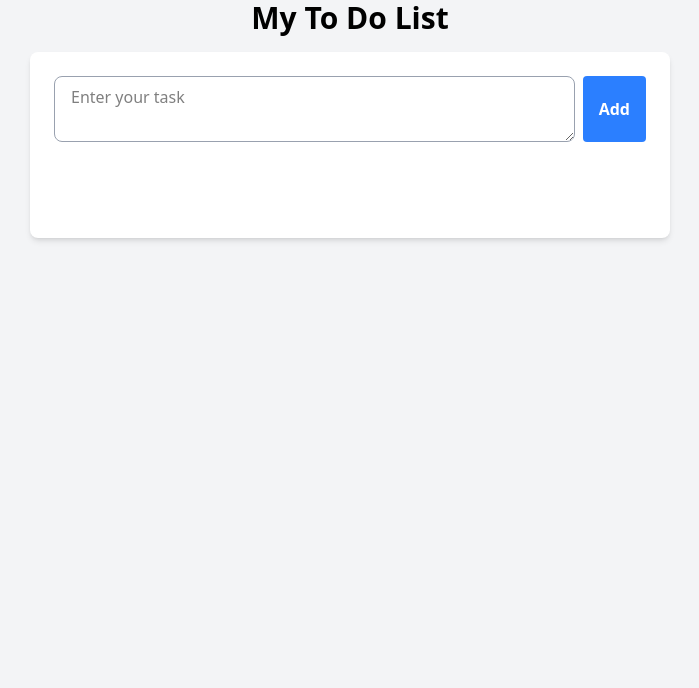
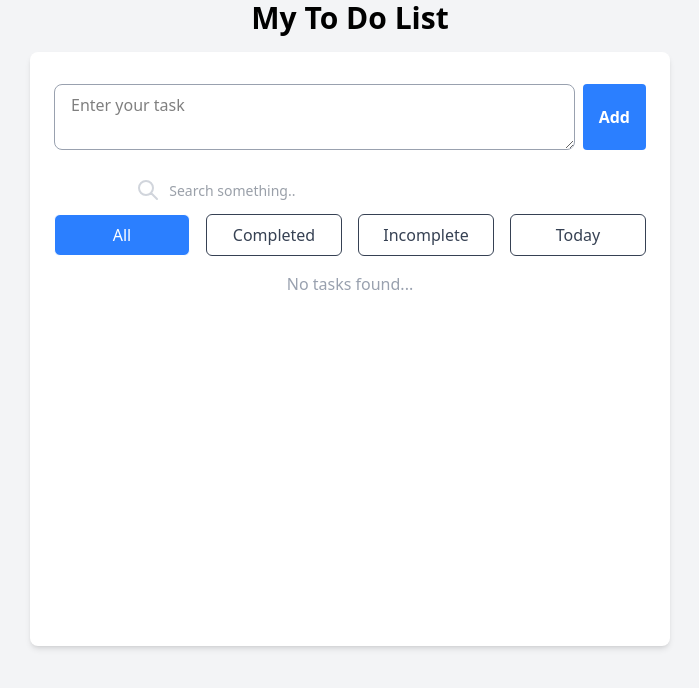
Before and after one commit to Manisha1998-singh/To-Do, a React (Vite) app: page / in a window 1280 px wide. Shown: the top 688 px of the page, without its empty margins (290-989 px from the left). Built offline with nearby package versions, Linux system fonts and the light colour scheme.

Commit message:
Worked to-do features like add filter, search bar, scroll.

```diff
--- a/src/component/Add.jsx
+++ b/src/component/Add.jsx
@@ -3,18 +3,25 @@ import React, { useState } from "react";
 export default function Add({ addTodo }) {
   const [task, setTask] = useState("");
   const [error, setError] = useState(false);
+  const [errorMessage, setErrorMessage] = useState("");
 
   const handleAdd = () => {
     if (task.trim() === "") {
       setError(true);
+      setErrorMessage("Task cannot be empty. Please enter a valid task.");
       return; // prevent empty tasks
     }
     setError(false);
     addTodo(task);
     setTask(""); // clear textarea
+    setErrorMessage("");
   };
 
   return (
+    <>
+      <div>
+        <p className=" text-red-700 mb-2">{errorMessage}</p>
+      </div>
       <div className="flex mb-4">
         <textarea
           placeholder="Enter your task"
@@ -39,5 +46,6 @@ export default function Add({ addTodo }) {
           Add
         </button>
       </div>
+    </>
   );
 }
--- /dev/null
+++ b/src/component/Button.jsx
@@ -0,0 +1,13 @@
+function Button({ label, active, onClick }) {
+  return (
+    <button
+      onClick={onClick}
+      className={`px-4 py-2 rounded-md border  flex-1
+        ${active ? "bg-blue-500 text-white" : "bg-white text-gray-700"}
+      `}>
+      {label}
+    </button>
+  );
+}
+
+export default Button;
--- a/src/component/Complete.jsx
+++ b/src/component/Complete.jsx
@@ -1,14 +1,14 @@
 import React from "react";
 
 export default function Complete({
-  todos,
+  todo,
   toggleComplete,
   setEditingTodo,
   deleteToDo,
 }) {
   return (
-    <div className="w-full inline-block">
-      {todos.map((todo) => (
+    <div className="w-full inline-block h-80 overflow-y-scroll pr-2">
+      {todo.map((todo) => (
         <div
           key={todo.id}
           className="border-b border-gray-200  w-full gap-4 flex  justify-between py-2 mb-2">
@@ -18,6 +18,9 @@ export default function Complete({
               textDecoration: todo.Completed ? "line-through" : "none",
             }}>
             {todo.task}
+            <span className="text-gray-500 text-sm  w-full flex">
+              Added on: {todo.createdAt}
+            </span>
           </span>
           <div className="flex gap-4">
             <button
--- a/src/component/Dashboard.jsx
+++ b/src/component/Dashboard.jsx
@@ -1,60 +1,139 @@
-import React, { useState } from "react";
+import React, { useState, useEffect } from "react";
 import Add from "./Add";
 import Edit from "./Edit";
-import Complete from "./Complete";
+import Complete from "./Complete"; // Your item component
 import Delete from "./Delete";
+import Search from "./Search";
+import Button from "./Button";
 
 export default function Dashboard() {
-  const [toDos, setToDos] = useState([]);
   const [editingTodo, setEditingTodo] = useState(null);
+  const [searchText, setSearchText] = useState("");
+  const [filter, setFilter] = useState("all");
 
-  // Add new todo
+  const [todo, setToDos] = useState(() => {
+    const saved = localStorage.getItem("toDos");
+    return saved ? JSON.parse(saved) : [];
+  });
+
+  useEffect(() => {
+    localStorage.setItem("todo", JSON.stringify(todo));
+  }, [todo]);
+
+  // Add Todo
   const addTodo = (task) => {
-    if (task.trim() === "") return; // prevent empty tasks
-    setToDos([...toDos, { id: Date.now(), task, Completed: false }]);
+    const now = new Date();
+    if (task.trim() === "") return;
+
+    setToDos([
+      ...todo,
+      {
+        id: Date.now(),
+        task,
+        Completed: false, // KEEP capital "C"
+        createdAt: now.toISOString(),
+      },
+    ]);
   };
 
-  // Update todo text
+  // Update Todo
   const upDateTodo = (id, newTask) => {
     setToDos(
-      toDos.map((todo) => (todo.id === id ? { ...todo, task: newTask } : todo))
+      todo.map((todo) => (todo.id === id ? { ...todo, task: newTask } : todo))
     );
-    setEditingTodo(null); // close edit after save
+    setEditingTodo(null);
   };
 
-  // Toggle complete status
+  // Toggle Complete
   const toggleComplete = (id) => {
     setToDos(
-      toDos.map((todo) =>
+      todo.map((todo) =>
         todo.id === id ? { ...todo, Completed: !todo.Completed } : todo
       )
     );
   };
 
-  // Delete todo
+  // Delete
   const deleteToDo = (id) => {
-    setToDos(toDos.filter((todo) => todo.id !== id));
+    setToDos(todo.filter((todo) => todo.id !== id));
   };
 
+  // 🔍 Apply Search + Filters Together
+  const filteredTodos = todo.filter((todo) =>
+    todo.task.toLowerCase().includes(searchText.toLowerCase())
+  );
+
+  // .filter((todo) => {
+  //   if (filter === "completed") return todo.Completed === true;
+  //   if (filter === "incomplete") return todo.Completed === false;
+
+  //   if (filter === "today") {
+  //     const today = new Date().toDateString();
+  //     return new Date(todo.createdAt).toDateString() === today;
+  //   }
+
+  //   return true; // "all"
+  // });
+
+  const filterButtons = filteredTodos.filter((todo) => {
+    if (filter === "completed") return todo.Completed === true;
+    if (filter === "incomplete") return todo.Completed === false;
+    if (filter === "today") {
+      const today = new Date().toDateString();
+      return new Date(todo.createdAt).toDateString() === today;
+    }
+    return true; // "all"
+  });
   return (
     <>
       <h1 className="text-center text-3xl font-semibold mb-4">My To Do List</h1>
+
       <div className="md:w-1/2 mx-auto">
         <div className="bg-white shadow-md rounded-lg p-6">
           <Add addTodo={addTodo} />
 
-          <ul>
-            <li className=" w-full py-4">
-              <Complete
-                todos={toDos}
-                toggleComplete={toggleComplete}
-                setEditingTodo={setEditingTodo}
-                deleteToDo={deleteToDo}
-              />
+          {/* Search Input */}
+          <Search searchText={searchText} setSearchText={setSearchText} />
 
-              <Edit editingTodo={editingTodo} upDateTodo={upDateTodo} />
-            </li>
+          {/* Filter Buttons */}
+          <div className="flex-1 mb-4  gap-4 flex">
+            <Button
+              onClick={() => setFilter("all")}
+              label="All"
+              active={filter === "all"}
+            />
+            <Button
+              onClick={() => setFilter("completed")}
+              label="Completed"
+              active={filter === "completed"}
+            />
+            <Button
+              onClick={() => setFilter("incomplete")}
+              label="Incomplete"
+              active={filter === "incomplete"}
+            />
+            <Button
+              onClick={() => setFilter("today")}
+              label="Today"
+              active={filter === "today"}
+            />
+          </div>
+          {/* Render Filtered Todos */}
+          <ul className="mt-4">
+            {filterButtons.length === 0 && (
+              <p className="text-center text-gray-400">No tasks found...</p>
+            )}
+
+            <Complete
+              todo={filterButtons} // <-- final filtered result
+              toggleComplete={toggleComplete}
+              deleteToDo={deleteToDo}
+              setEditingTodo={setEditingTodo}
+            />
           </ul>
+
+          {/* Edit Component */}
+          <Edit editingTodo={editingTodo} upDateTodo={upDateTodo} />
         </div>
       </div>
     </>
--- /dev/null
+++ b/src/component/Search.jsx
@@ -0,0 +1,36 @@
+import React from "react";
+
+function Search({ searchText, setSearchText }) {
+  return (
+    <div className="max-w-md mx-auto">
+      <div className="relative flex items-center w-full h-12 rounded-lg focus-within:shadow-lg bg-white overflow-hidden">
+        <div className="grid place-items-center h-full w-12 text-gray-300">
+          <svg
+            xmlns="http://www.w3.org/2000/svg"
+            className="h-6 w-6"
+            fill="none"
+            viewBox="0 0 24 24"
+            stroke="currentColor">
+            <path
+              stroke-linecap="round"
+              stroke-linejoin="round"
+              stroke-width="2"
+              d="M21 21l-6-6m2-5a7 7 0 11-14 0 7 7 0 0114 0z"
+            />
+          </svg>
+        </div>
+
+        <input
+          className="peer h-full w-full outline-none text-sm text-gray-700 pr-2"
+          type="text"
+          id="search"
+          value={searchText}
+          onChange={(e) => setSearchText(e.target.value)}
+          placeholder="Search something.."
+        />
+      </div>
+    </div>
+  );
+}
+
+export default Search;
```
Also changed, not shown: 1 other file (tests, documents, lock files or other folders). Lines whose indentation alone changed are shown as unchanged.
